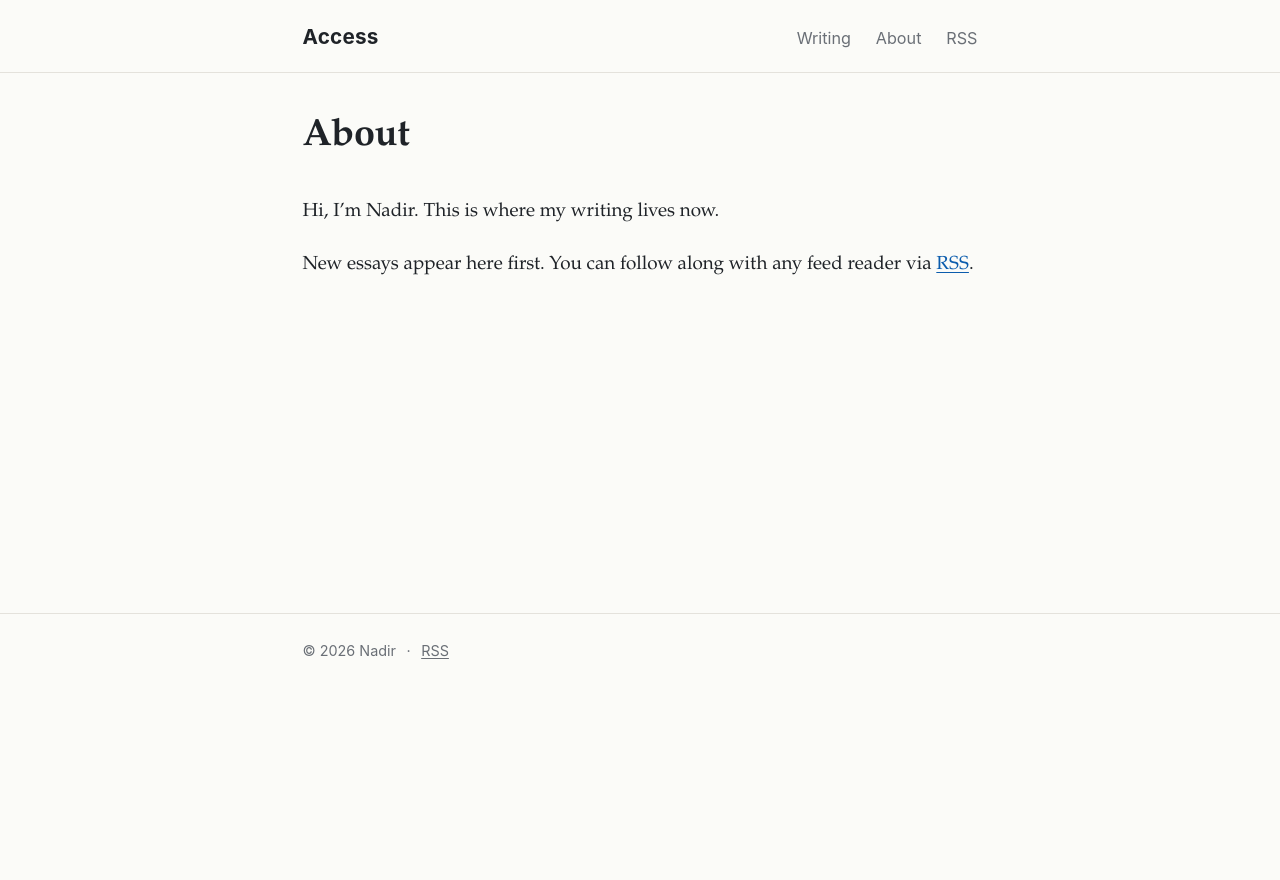
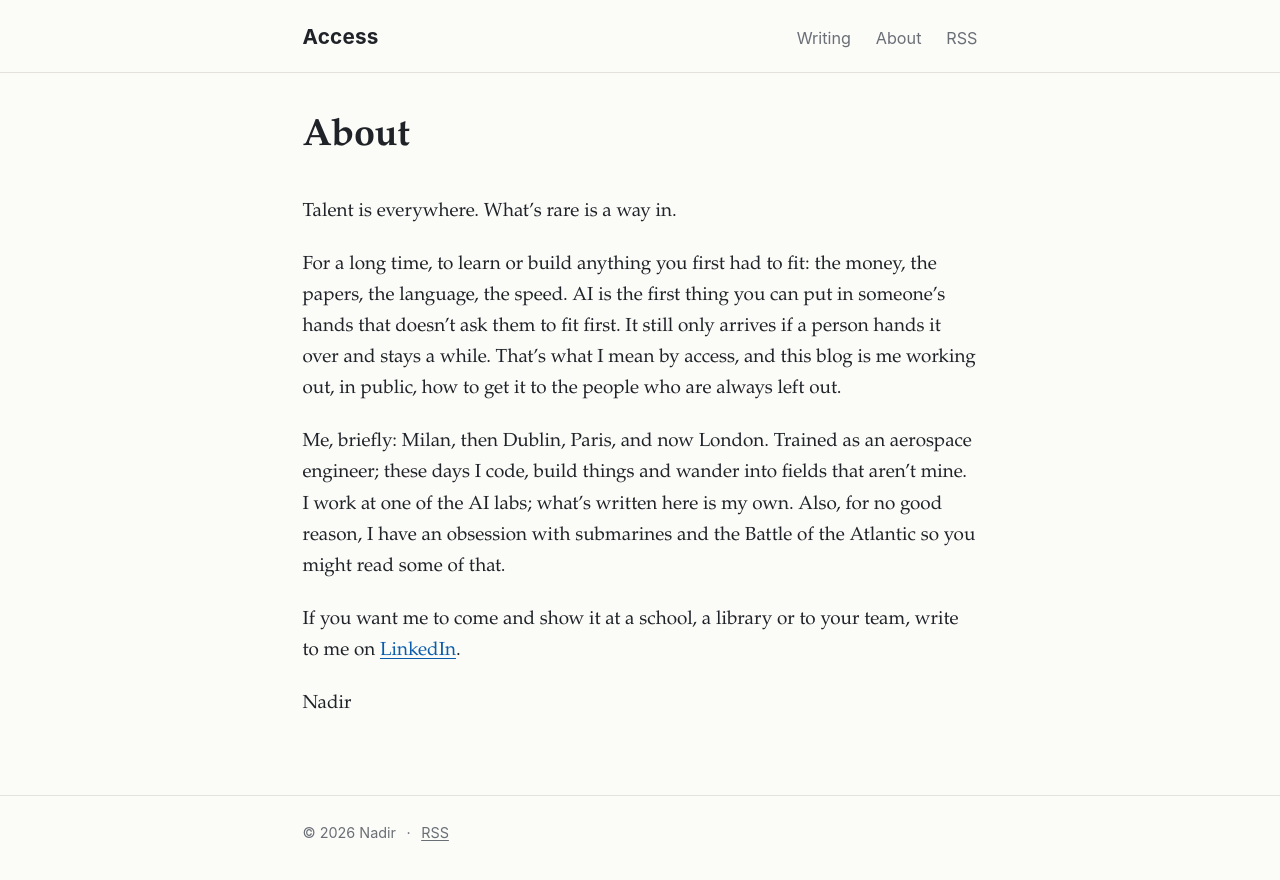
Before and after one commit to Nadosaurusrex/nadosaurusrex.github.io, a Jekyll site: the page built from about.md, in a window 1280 px wide. Shown: the top 880 px of the page. Built offline with Jekyll 4.4.1, drawn with Linux system fonts in a browser that asks for light colours.

Commit message:
Update About page

```diff
--- a/about.md
+++ b/about.md
@@ -4,6 +4,12 @@ title: About
 permalink: /about/
 ---
 
-Hi, I'm {{ site.author }}. This is where my writing lives now.
+Talent is everywhere. What's rare is a way in.
 
-New essays appear here first. You can follow along with any feed reader via [RSS]({{ '/feed.xml' | relative_url }}).
+For a long time, to learn or build anything you first had to fit: the money, the papers, the language, the speed. AI is the first thing you can put in someone's hands that doesn't ask them to fit first. It still only arrives if a person hands it over and stays a while. That's what I mean by access, and this blog is me working out, in public, how to get it to the people who are always left out.
+
+Me, briefly: Milan, then Dublin, Paris, and now London. Trained as an aerospace engineer; these days I code, build things and wander into fields that aren't mine. I work at one of the AI labs; what's written here is my own. Also, for no good reason, I have an obsession with submarines and the Battle of the Atlantic so you might read some of that.
+
+If you want me to come and show it at a school, a library or to your team, write to me on [LinkedIn](https://www.linkedin.com/in/nadosaurusrex).
+
+Nadir
```
